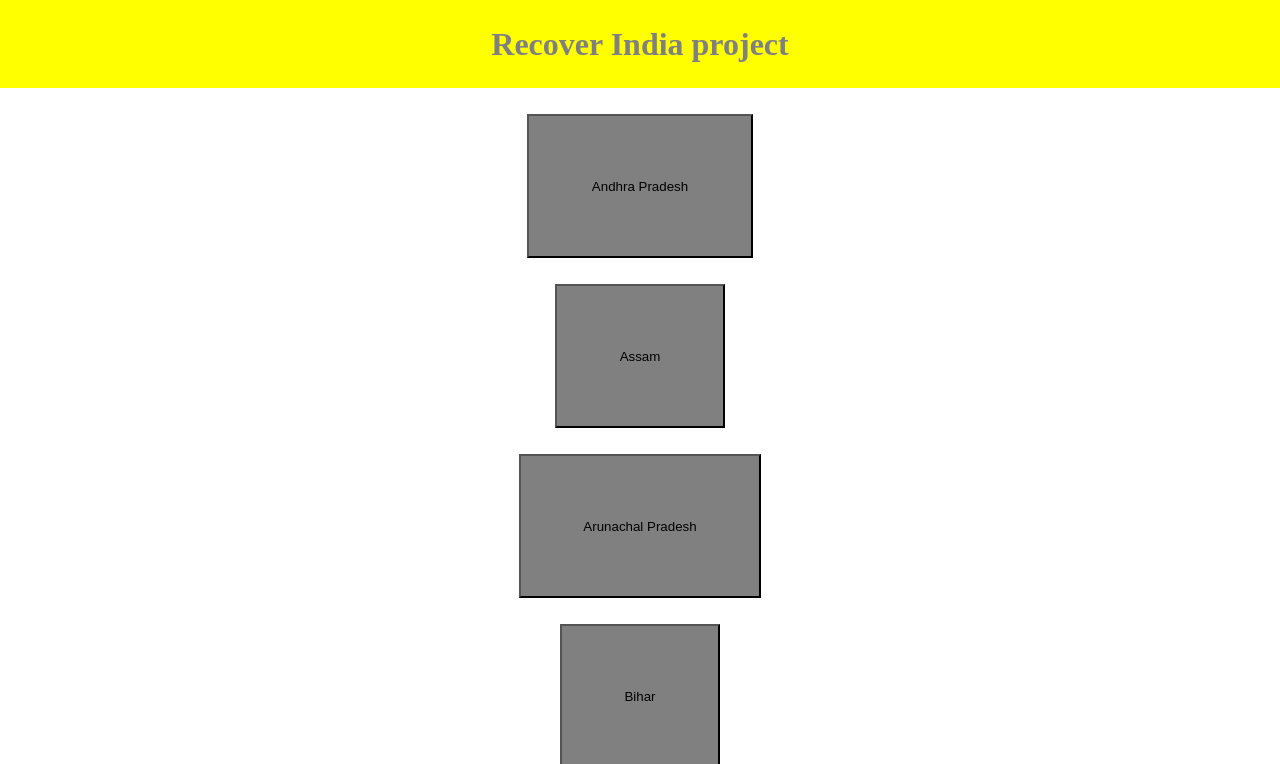
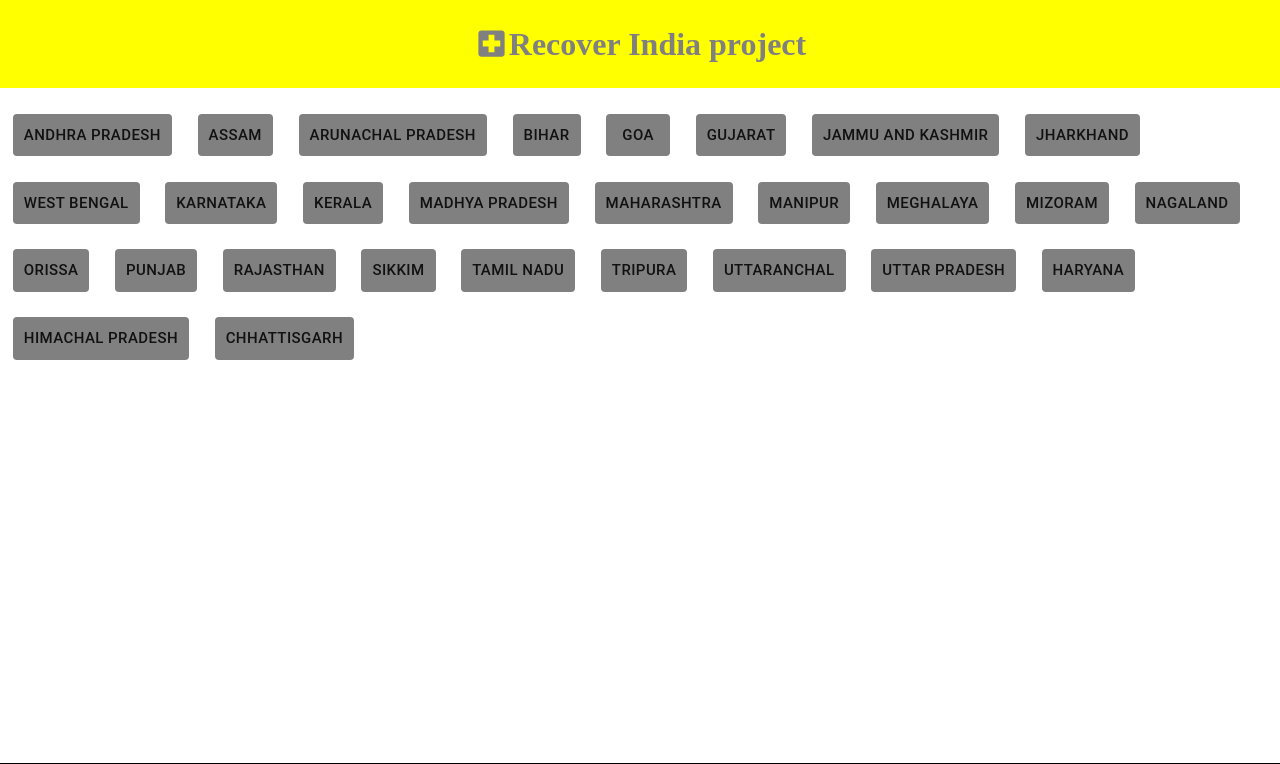
Before and after one commit to The-Unleashed-Club/covid-resources, a React (Create React App) app: page / in a window 1280 px wide. Shown: the top 764 px of the page. Built offline with nearby package versions, Linux system fonts and the light colour scheme.

Commit message:
stylingUpdate
styling Update(buttons , header, icon,footer)

```diff
--- a/package.json
+++ b/package.json
@@ -3,9 +3,12 @@
   "version": "0.1.0",
   "private": true,
   "dependencies": {
+    "@material-ui/core": "^4.11.4",
+    "@material-ui/icons": "^4.11.2",
     "@testing-library/jest-dom": "^5.12.0",
     "@testing-library/react": "^11.2.6",
     "@testing-library/user-event": "^12.8.3",
+    "material-ui-popup-state": "^1.8.3",
     "react": "^17.0.2",
     "react-dom": "^17.0.2",
     "react-scripts": "4.0.3",
--- a/src/App.js
+++ b/src/App.js
@@ -11,7 +11,7 @@ const App = () => {
 
 
 
-	<Navmenu menuitems = {states} />,
+	<Navmenu menuitems = {states} />
 
 
 
--- a/src/components/Footer.jsx
+++ b/src/components/Footer.jsx
@@ -19,6 +19,7 @@ const styles ={
        background: 'black',
        bottom: '0',
        width: '100%',
+       position: 'absolute',
     },
     head:{
         color:'#808080'
--- a/src/components/Header.jsx
+++ b/src/components/Header.jsx
@@ -1,11 +1,14 @@
 import React from 'react';
 import './style.css';
-
+//import MenuPopupState from './MenuPopupState'
+import LocalHospitalIcon from '@material-ui/icons/LocalHospital';
 
 const Header = () => {
     return (
         <div style={styles.box}>
+        <LocalHospitalIcon fontSize="large" style={{ color: '#808080' }}/>
             <h1 style={styles.head}>Recover India project</h1>
+
         </div>
     )
 };
--- a/src/components/states.jsx
+++ b/src/components/states.jsx
@@ -1,4 +1,5 @@
 import React from 'react';
+import Button from '@material-ui/core/Button';
 
 // Component that will return an
 // unordered list
@@ -8,7 +9,7 @@ function Navmenu(props) {
 	const updatedList = list.map((listItems) => {
 		return (
 			<li style={styles.li} key={listItems.toString()}>
-				<button style={styles.btn} onClick>{listItems}</button>
+				<Button size="large" style={styles.btn} onClick>{listItems}</Button>
 			</li>
 		);
 	});
@@ -22,24 +23,28 @@ const styles = {
 	list: {
 		//scrollBehaviour: 'smooth'
 		//padding:'1%',
+		display: 'flex',
+		flexWrap: 'wrap',
+
+
 	},
 	li: {
 		//justifyContent: 'spaceAround',
 		scrollBehaviour: 'smooth',
 		listStyle: 'none',
 		display: 'flex',
-		flexDirection: 'column',
+		flexDirection: 'row',
 		justifyContent: 'center',
 		alignItems: 'center',
 		//background:'red',
 		padding:'1%',
+
 	},
 	btn: {
 		background: '#808080',
-		padding:'5%',
-		height: '100%'
 
-	}
+
+	},
 
 };
 
```
Also changed, not shown: 1 other file (tests, documents, lock files or other folders).
